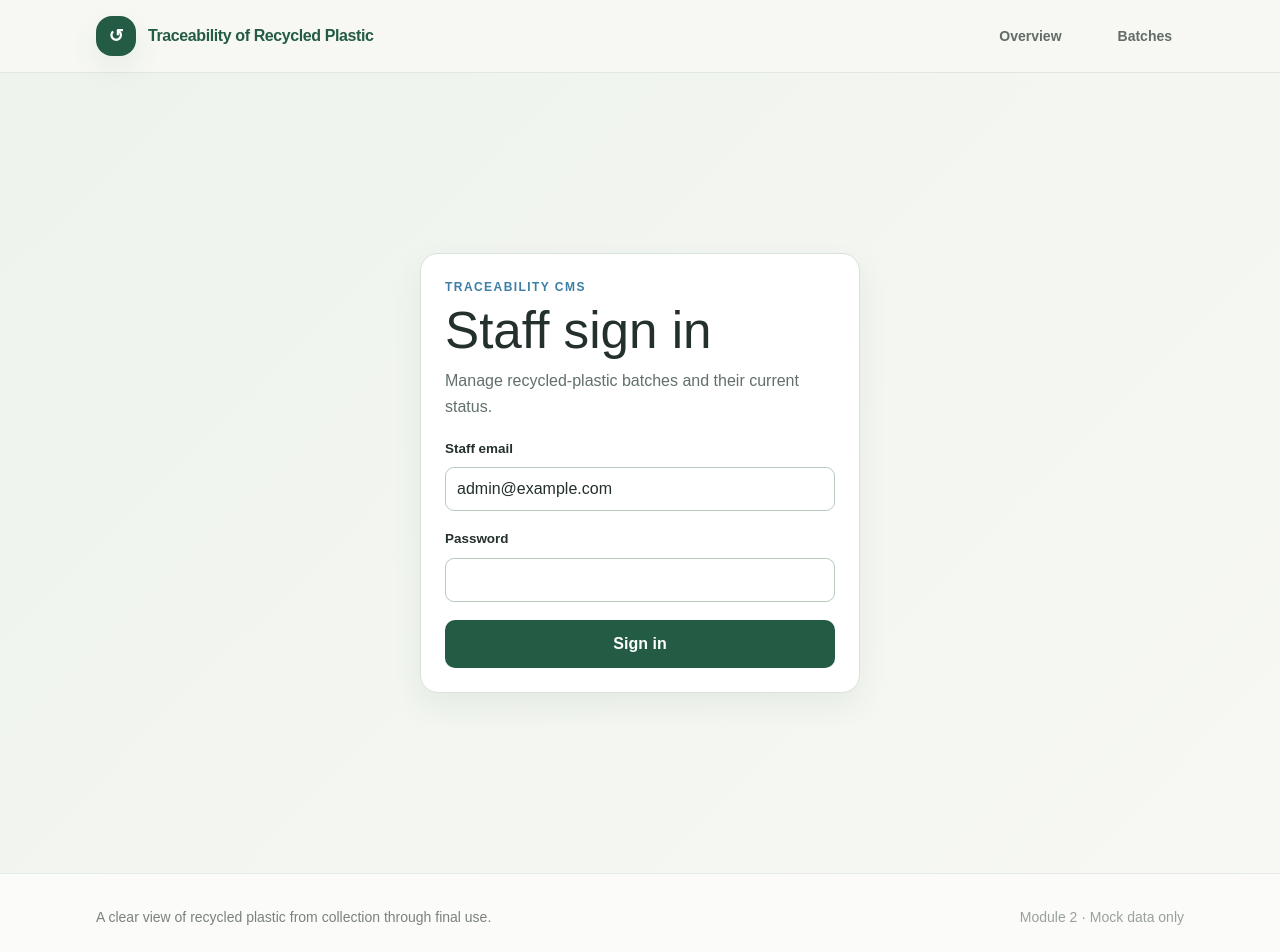
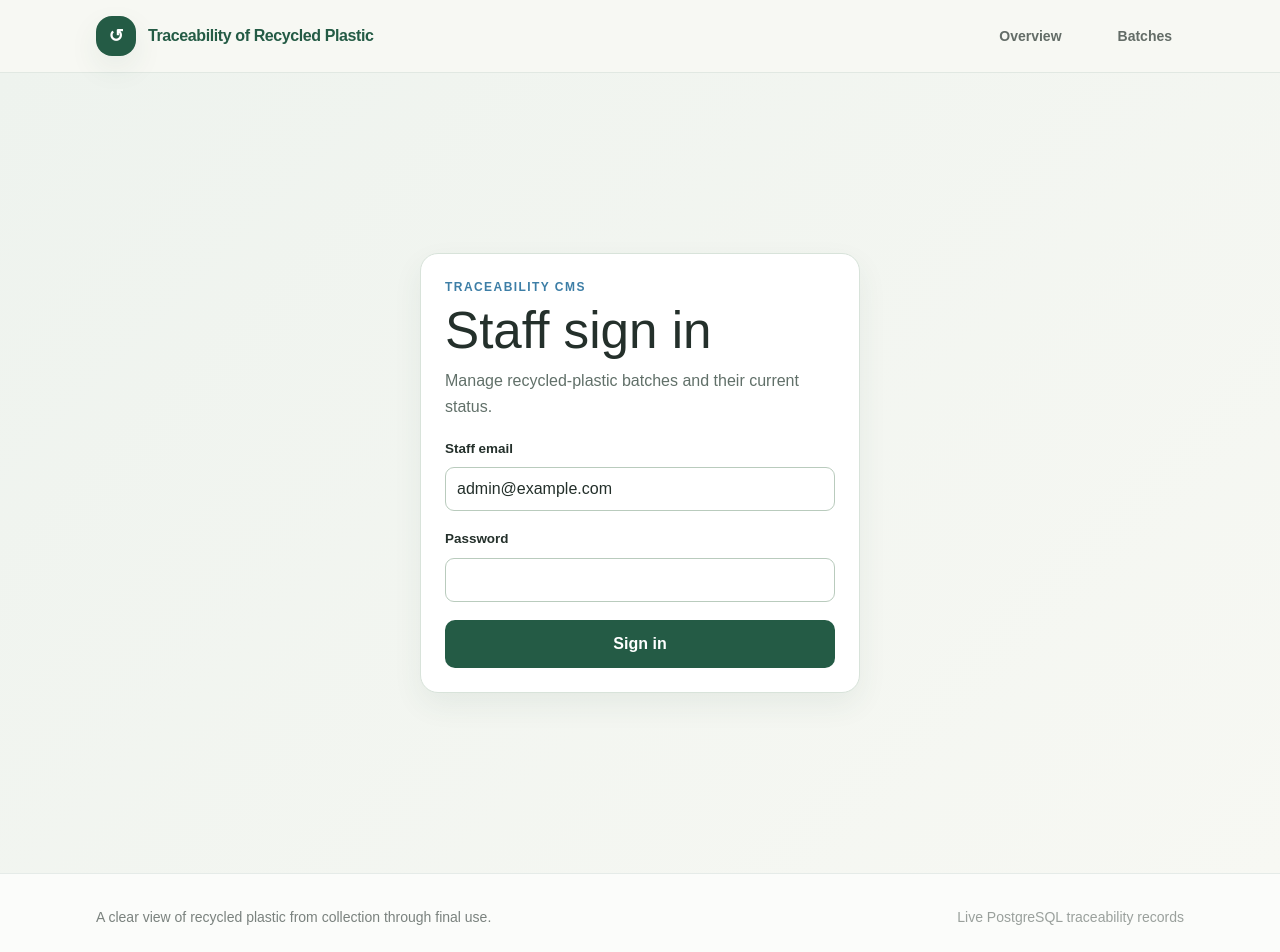
Before and after one commit to rizqiroikhan/traceability-of-recycled-plastic-supply-chain, a Next.js app: page /admin/login in a window 1280 px wide. Shown: the top 952 px of the page. Built offline with nearby package versions, Linux system fonts and the light colour scheme.

Commit message:
docs: publish production traceability details

```diff
--- a/app/batches/[id]/not-found.tsx
+++ b/app/batches/[id]/not-found.tsx
@@ -1,5 +1,5 @@
 import Link from "next/link";
 
 export default function BatchNotFound() {
-  return <div className="mx-auto flex max-w-2xl flex-col items-center px-5 py-24 text-center lg:py-32"><span className="grid h-16 w-16 place-items-center rounded-3xl bg-amber/20 text-3xl text-[#9A671D]">?</span><p className="mt-6 text-sm font-bold uppercase tracking-[0.18em] text-forest">Batch not found</p><h1 className="mt-3 text-4xl font-bold tracking-tight text-charcoal">We can&apos;t trace that record.</h1><p className="mt-4 leading-relaxed text-charcoal/60">The batch ID may be incorrect or may not be part of this mock dataset.</p><Link href="/batches" className="mt-8 rounded-xl bg-forest px-5 py-3 text-sm font-bold text-white transition hover:bg-[#1b4936]">Back to batches</Link></div>;
+  return <div className="mx-auto flex max-w-2xl flex-col items-center px-5 py-24 text-center lg:py-32"><span className="grid h-16 w-16 place-items-center rounded-3xl bg-amber/20 text-3xl text-[#9A671D]">?</span><p className="mt-6 text-sm font-bold uppercase tracking-[0.18em] text-forest">Batch not found</p><h1 className="mt-3 text-4xl font-bold tracking-tight text-charcoal">We can&apos;t trace that record.</h1><p className="mt-4 leading-relaxed text-charcoal/60">The batch ID may be incorrect or may not be part of the live traceability registry.</p><Link href="/batches" className="mt-8 rounded-xl bg-forest px-5 py-3 text-sm font-bold text-white transition hover:bg-[#1b4936]">Back to batches</Link></div>;
 }
--- a/components/footer.tsx
+++ b/components/footer.tsx
@@ -3,7 +3,7 @@ export function Footer() {
     <footer className="border-t border-forest/10 bg-white/60">
       <div className="mx-auto flex max-w-6xl flex-col gap-3 px-5 py-8 text-sm text-charcoal/60 sm:flex-row sm:items-center sm:justify-between lg:px-8">
         <p className="max-w-md leading-relaxed">A clear view of recycled plastic from collection through final use.</p>
-        <p className="font-medium text-charcoal/45">Module 2 · Mock data only</p>
+        <p className="font-medium text-charcoal/45">Live PostgreSQL traceability records</p>
       </div>
     </footer>
   );
```
Also changed, not shown: 1 other file (tests, documents, lock files or other folders).
